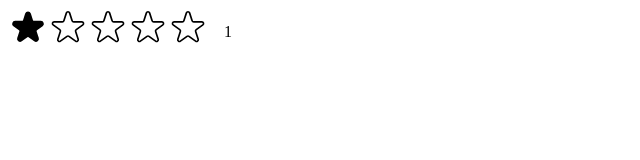
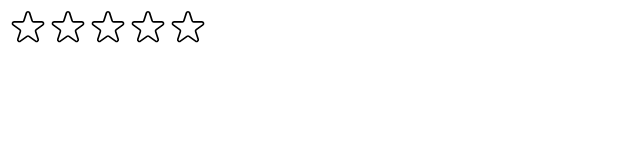
Before and after one commit to apurba2099/rate-it, a React (Create React App) app: page / in a window 1280 px wide. Shown: the top 160 px of the page, without its empty margins (0-640 px from the left). Built offline with nearby package versions, Linux system fonts and the light colour scheme.

Commit message:
9. Creat that Star component onMouseEnter and onMouseLeave event and tempRating state management.

```diff
--- a/src/components/StarRating.jsx
+++ b/src/components/StarRating.jsx
@@ -16,7 +16,9 @@
 };
 
 export default function Starrating({ maxRating = 1 }) {
-  const [rating, setRating] = useState(1);
+  const [rating, setRating] = useState(0);
+  const [tempRating, setTempRating] = useState(0);
+
   function handleRating(rating) {
     setRating(rating);
   }
@@ -28,17 +30,19 @@
         {Array.from({ length: maxRating }, (_, i) => (
           <Star
             key={i}
+            full={tempRating ? tempRating >= i + 1 : rating >= i + 1}
             onRate={() => handleRating(i + 1)}
-            full={rating >= i + 1}
+            onHoverIn={() => setTempRating(i + 1)}
+            onHoverOut={() => setTempRating(0)}
           />
         ))}
       </div>
-      <p style={textStyle}>{rating || " "}</p>
+      <p style={textStyle}>{tempRating || rating || " "}</p>
     </div>
   );
 }
 
-function Star({ onRate, full }) {
+function Star({ onRate, full, onHoverIn, onHoverOut }) {
   const starStyle = {
     width: "40px",
     height: "48px",
@@ -46,7 +50,13 @@
     cursor: "pointer",
   };
   return (
-    <span role="button" style={starStyle} onClick={onRate}>
+    <span
+      role="button"
+      style={starStyle}
+      onClick={onRate}
+      onMouseEnter={onHoverIn}
+      onMouseLeave={onHoverOut}
+    >
       {full ? (
         <svg
           xmlns="http://www.w3.org/2000/svg"
```
